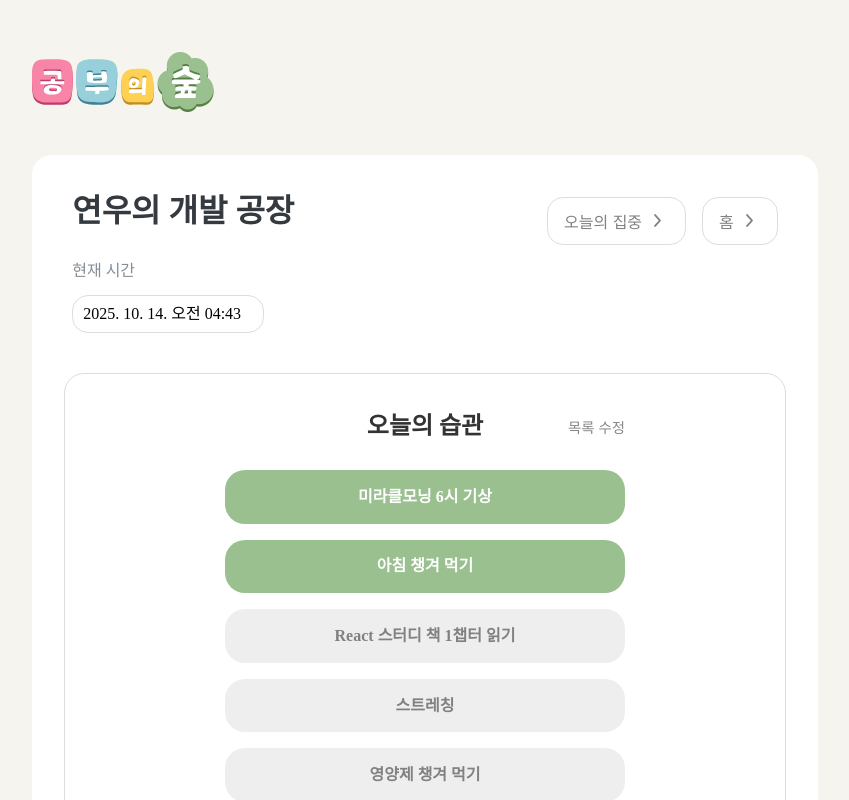
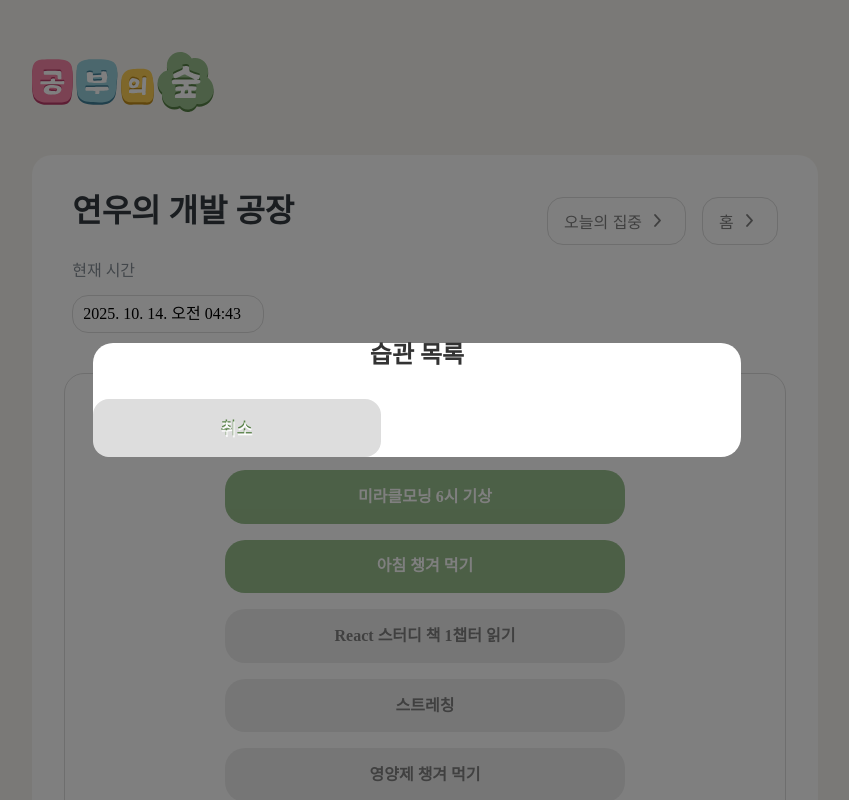
Before and after one commit to Let-s-Study/codit-first-team-mission, a React (Vite) app: page / in a window 1280 px wide. Both pictures are taken after a click on the button "목록 수정". Shown: the top 800 px of the page, without its empty margins (223-1072 px from the left). Built offline with nearby package versions, Linux system fonts and the light colour scheme; a web font is replaced by a local one.

Commit message:
💄 style: ModalContents 내부 버튼 구현 취소 버튼만 구현

```diff
--- a/src/App.jsx
+++ b/src/App.jsx
@@ -10,6 +10,9 @@ import arrowRight from './assets/img/ic_arrow_right.png'
 import { Panel } from './components/Panel/Panel'
 import { TodoItem } from './components/TodoItem/TodoItem'
 import { Header } from './components/Header/Header'
+
+import Modal from './components/Modal/Modal'
+import ModalContents from './components/ModalContents/ModalContents'
 
 
 function App() {
@@ -70,6 +73,12 @@ function App() {
             <div className="list_title_section">
               <h2>오늘의 습관</h2>
               <button onClick={() => setIsOpen(true)}>목록 수정</button>
+              <Modal isOpen={isOpen} onClose={() => setIsOpen(false)}>
+                <ModalContents
+                  todos={todos}
+                  onSave={setTodos}
+                  onClose={() => setIsOpen(false)} />
+              </Modal>
 
             </div>
             {todos.length === 0 ? (
--- a/src/components/ModalContents/ModalContents.jsx
+++ b/src/components/ModalContents/ModalContents.jsx
@@ -1,3 +1,17 @@
-function ModalContents() {
+import './ModalContents.scss'
 
+function ModalContents({ onClose }) {
+
+  const handleCancel = () => {
+    onClose();
+  }
+
+  return (
+    <div className="listSection">
+      <h2>습관 목록</h2>
+      <button onClick={handleCancel}>취소</button>
+    </div>
+  )
 }
+
+export default ModalContents
--- a/src/components/ModalContents/ModalContents.scss
+++ b/src/components/ModalContents/ModalContents.scss
@@ -1,14 +1,27 @@
-button {
-  @include flexCenter;
+.listSection>h2 {
+  font-weight: 800;
+  font-size: 1.5rem;
+
+  display: flex;
+  justify-content: center;
+  align-items: center;
+  margin-bottom: 2rem;
+}
+
+.listSection button {
   cursor: pointer;
   color: #fff;
-  font-family: $font-family-btn;
-  font-size: $font-size-base;
+  font-family: 'JejuStoneWall';
   font-style: normal;
   line-height: normal;
   font-weight: 400;
   border-radius: 1rem;
-  background: #99C08E;
+  background: #DDD;
   border: none;
   text-shadow: -0.5px -2px #578246;
+
+  width: 18rem;
+  height: 3.6rem;
+
+  font-size: 1.1rem;
 }
```
